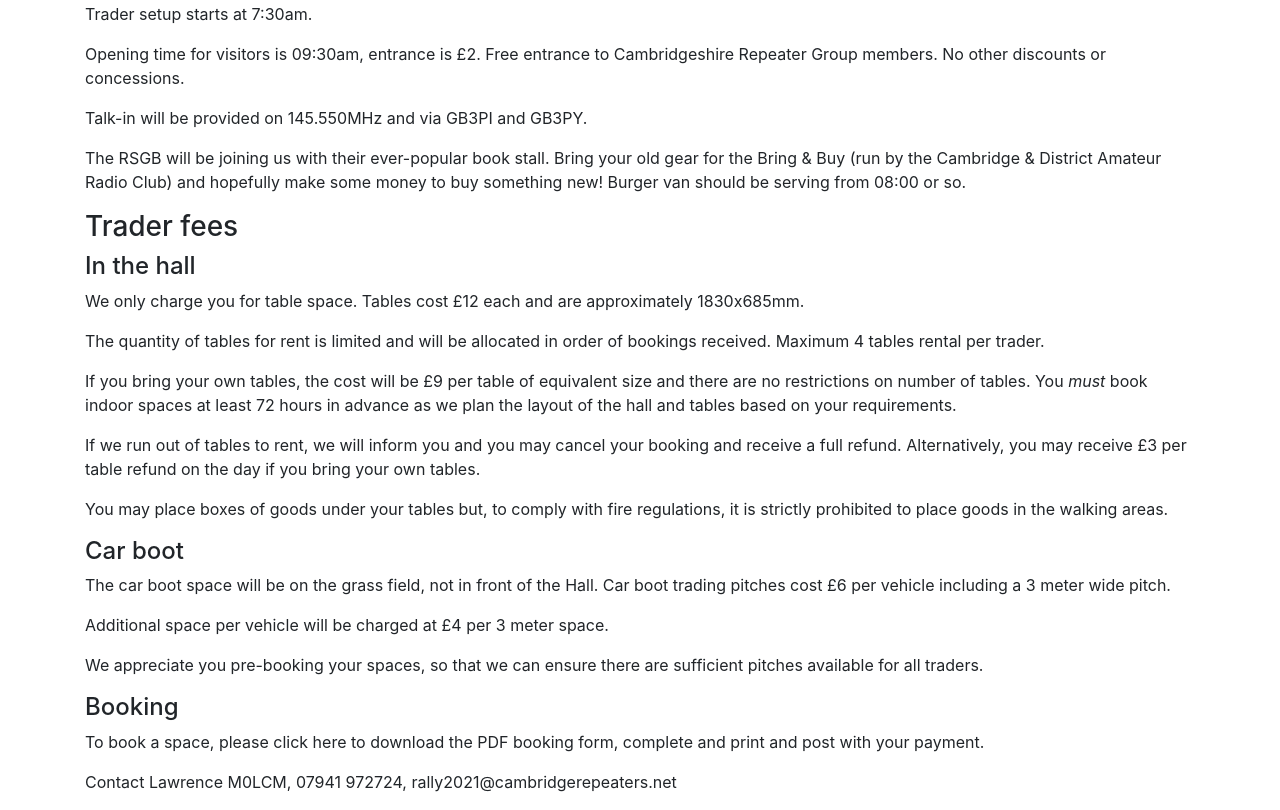
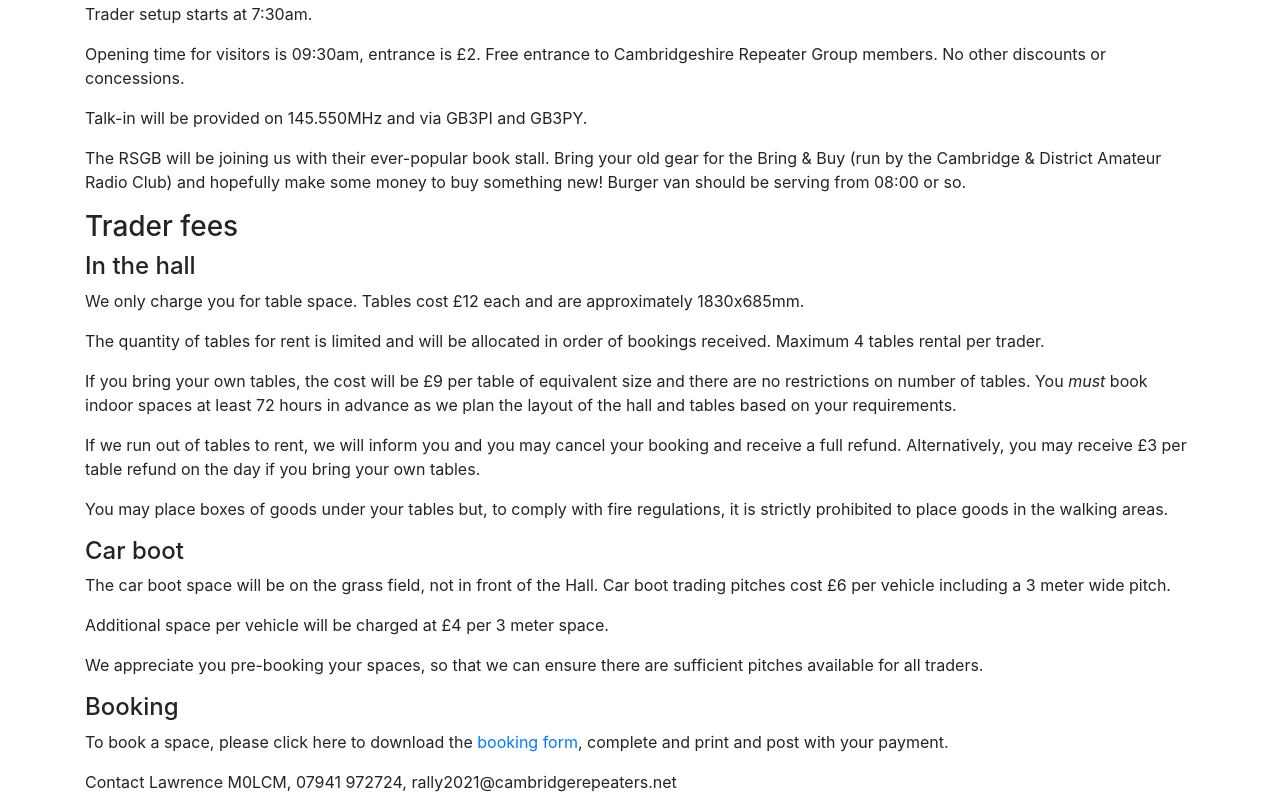
Before and after one commit to cambs-repeaters/cambridgerepeaters.net, a Jekyll site: the page built from rally.md, in a window 1280 px wide, cut to the strip 850-1660 px from the top of the page. Built offline with Jekyll 4.4.1, drawn with Linux system fonts in a browser that asks for light colours.

Commit message:
Add rally booking form

```diff
--- a/rally.md
+++ b/rally.md
@@ -41,6 +41,6 @@ We appreciate you pre-booking your spaces, so that we can ensure there are suffi
 
 #### Booking
 
-To book a space, please click here to download the PDF booking form, complete and print and post with your payment.
+To book a space, please click here to download the [booking form](/assets/rally-booking-2021.pdf), complete and print and post with your payment.
 
 Contact Lawrence M0LCM, 07941 972724, rally2021@cambridgerepeaters.net
```
Also changed, not shown: 1 other file.
